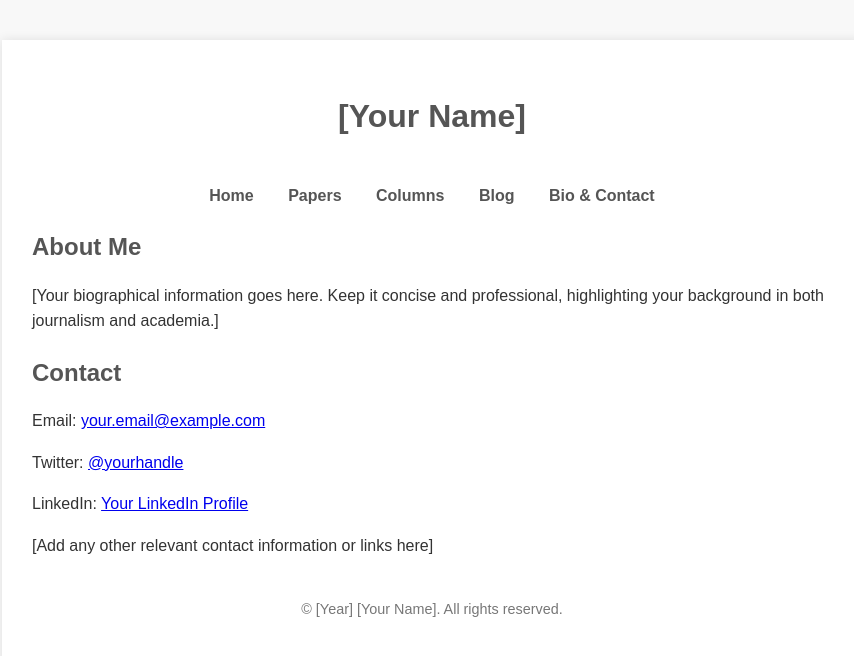
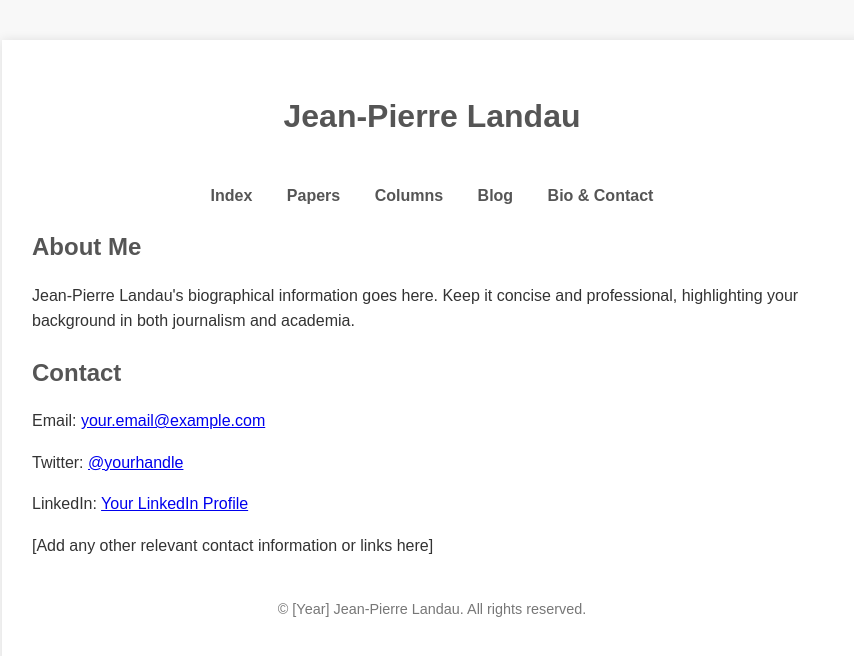
Before and after one commit to JPLandau/website, a plain HTML site: page bio.html in a window 1280 px wide. Shown: the whole page, without its empty margins (208-1062 px from the left). Drawn offline with Linux system fonts and the light colour scheme.

Commit message:
change name

```diff
--- a/bio.html
+++ b/bio.html
@@ -67,11 +67,11 @@
 <body>
     <div class="container">
         <header>
-            <h1>[Your Name]</h1>
+            <h1>Jean-Pierre Landau</h1>
         </header>
 
         <nav>
-            <a href="index.html">Home</a>
+            <a href="index.html">Index</a>
             <a href="papers.html">Papers</a>
             <a href="columns.html">Columns</a>
             <a href="blog.html">Blog</a>
@@ -80,7 +80,7 @@
 
         <div class="content">
             <h2>About Me</h2>
-            <p>[Your biographical information goes here. Keep it concise and professional, highlighting your background in both journalism and academia.]</p>
+            <p>Jean-Pierre Landau's biographical information goes here. Keep it concise and professional, highlighting your background in both journalism and academia.</p>
 
             <h2>Contact</h2>
             <div class="contact-info">
@@ -92,7 +92,7 @@
         </div>
 
         <footer>
-            <p>&copy; [Year] [Your Name]. All rights reserved.</p>
+            <p>&copy; [Year] Jean-Pierre Landau. All rights reserved.</p>
         </footer>
     </div>
 </body>
```
Also changed, not shown: blog.html (+3 -3 lines), columns.html (+1 -1 lines), index.html (+3 -3 lines), papers.html (+2 -2 lines).
